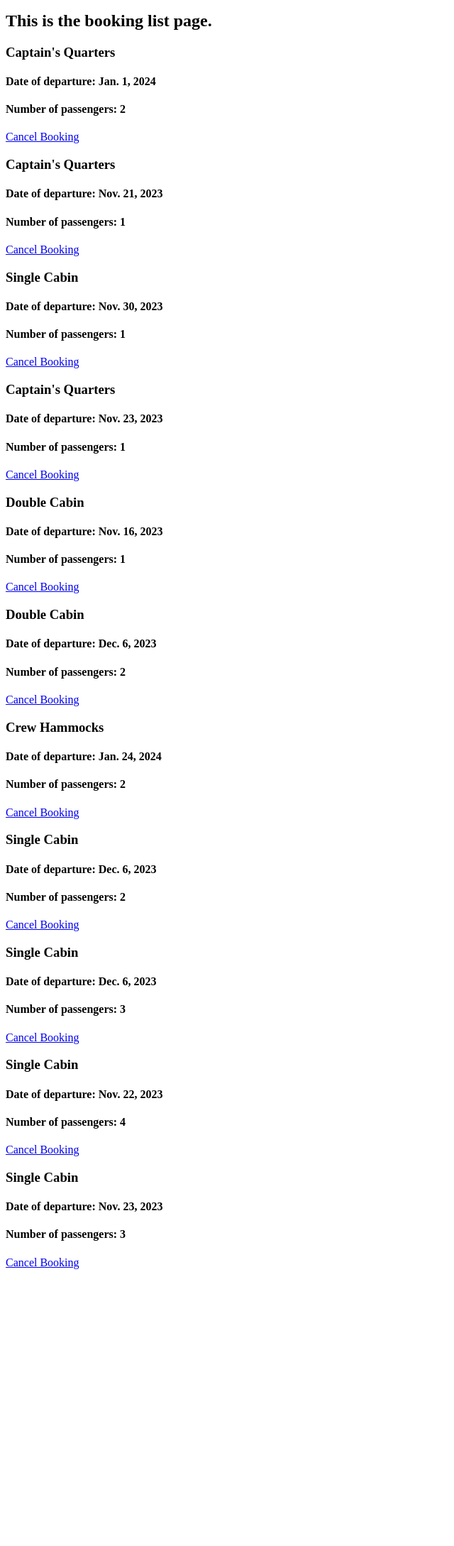
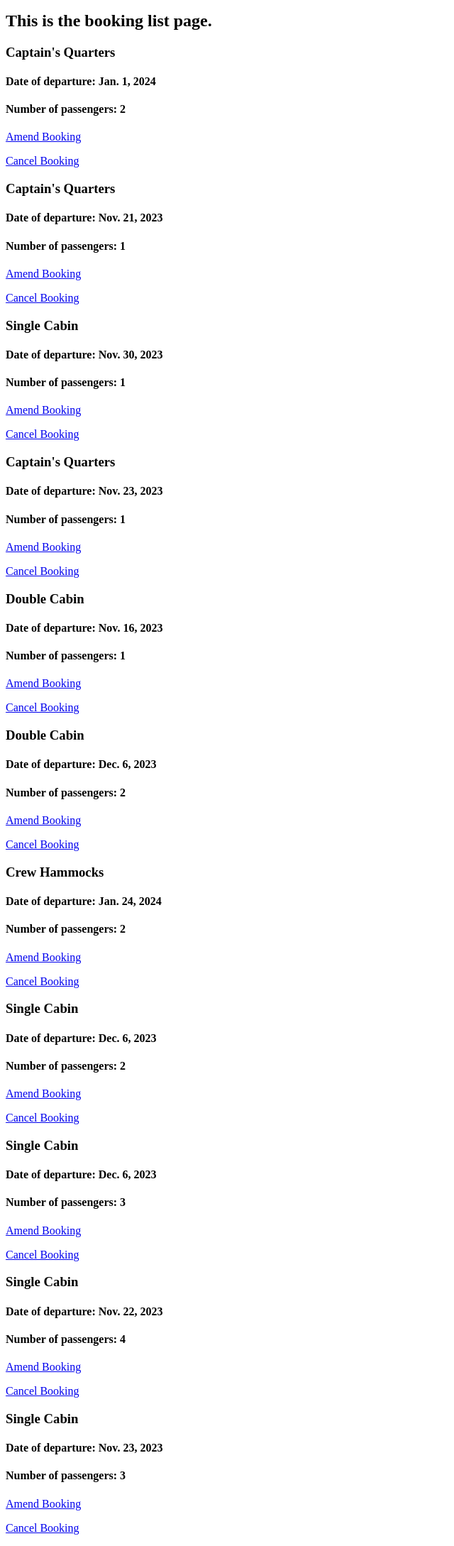
Before and after one commit to emmacadavra/flying-dutchman-voyages, a Django app: page /manage_bookings/ in a window 1280 px wide. Shown: the part 161-2339 px from the top of the page at 71% size, without its empty margins (0-640 px from the left). Before the commit the page ends 1949 px from the top, so only its background shows below. Run offline with Django 3.2, Linux system fonts and the light colour scheme; a user stored in the database is signed in; data comes from the database, SQL or seed files in the repository.

```diff
--- a/fd_bookings/templates/fd_bookings/manage_bookings.html
+++ b/fd_bookings/templates/fd_bookings/manage_bookings.html
@@ -12,7 +12,7 @@
     <h3>{{ booking.get_room_name }}</h3>
     <h4>Date of departure: {{ booking.booking_date }}</h4>
     <h4>Number of passengers: {{ booking.num_passengers }}</h4>
-    <!-- <p><a href="{{ booking. }}">Amend Booking</a></p> -->
+    <p><a href="/manage_bookings/amend/{{ booking.id }}">Amend Booking</a></p>
     <p><a href="{{ booking.get_cancel_booking }}">Cancel Booking</a></p>
 </div>
 {% empty %}
--- a/fd_bookings/views.py
+++ b/fd_bookings/views.py
@@ -139,33 +139,41 @@ def booking_success(request):
 
 
 def amend_booking(request, *args, **kwargs):
-    booking_id = kwargs.get('booking_id')
+    booking_id = kwargs.get('booking_id') # Gets the <booking_id> from the URL
+    booking = get_object_or_404(Booking, id=booking_id) # Gets the booking info if the booking exists, else displays a 404
+    # print(booking.room.capacity)
 
-    booking = get_object_or_404(Booking, id=booking_id)
-    print(booking.room.capacity)
+    if request.method == 'GET': # Default request - what the user sees
+        form = BookingForm() # Tells the code to insert the BookingForm form into the template
+        context = { # The information requested by the template
+            'booking_id': booking_id, # 'booking_id' in the template refers to the booking_id declared in this function
+            'form': form, # 'form' in the template refers to the form declared in this function (BookingForm)
+            'submitted': False, # Default value should always be False upon page load
+            'is_valid': True, # Default state of the form from a GET request is valid
+        }
+        return render(request, 'fd_bookings/amend_booking.html', context) # Renders the template URL with the correct context
+    else:
+        form = BookingForm(request.POST) # When form is submitted, form data is sent as a POST request
+        context = { # As above
+            'booking_id': booking_id, # As above
+            'form': form, # As above
+            'submitted': True, # 'submitted' becomes True when the form is submitted as a POST request
+            'is_valid': form.is_valid() # Form must meet all requirements to be considered valid
+        }
+        if context['is_valid']: # If all above requirements are met, and the form is valid...
+            booking.num_passengers = form.cleaned_data['num_passengers']
+            booking.save()
+            return HttpResponseRedirect('/booking_success') # ...Render the booking_success template.
+        else: # If the above requirements are NOT met...
+            return render(request, 'fd_bookings/amend_booking.html', context) # ... The page reloads the form with the incorrect data stored.
 
+# "Bound and unbound form instances
+# The distinction between Bound and unbound forms is important:
 
-    if request.method == 'GET':
-        form = BookingForm()
-        context = {
-            'booking_id': booking_id,
-            'form': form,
-            'submitted': False,
-            'is_valid': True,
-        }
-        return render(request, 'fd_bookings/amend_booking.html', context)
-    else:
-        form = BookingForm(request.POST)
-        context = {
-            'booking_id': booking_id,
-            'form': form,
-            'submitted': True,
-            'is_valid': form.is_valid() and int(request.POST.get('num_passengers')) <= booking.room.capacity,
-        }
-        if context['is_valid']:
-            return render(request, 'fd_bookings/booking_success.html')
-        else:
-            return render(request, 'fd_bookings/amend_booking.html', context)
+# An unbound form has no data associated with it. When rendered to the user, it will be empty or will contain default values.
+# A bound form has submitted data, and hence can be used to tell if that data is valid. If an invalid bound form is rendered,
+# it can include inline error messages telling the user what data to correct.
+# The form’s is_bound attribute will tell you whether a form has data bound to it or not."
 
 
 class CancelBooking(generic.DeleteView):
```
Also changed, not shown: fd_bookings/forms.py (+9 -0 lines).
